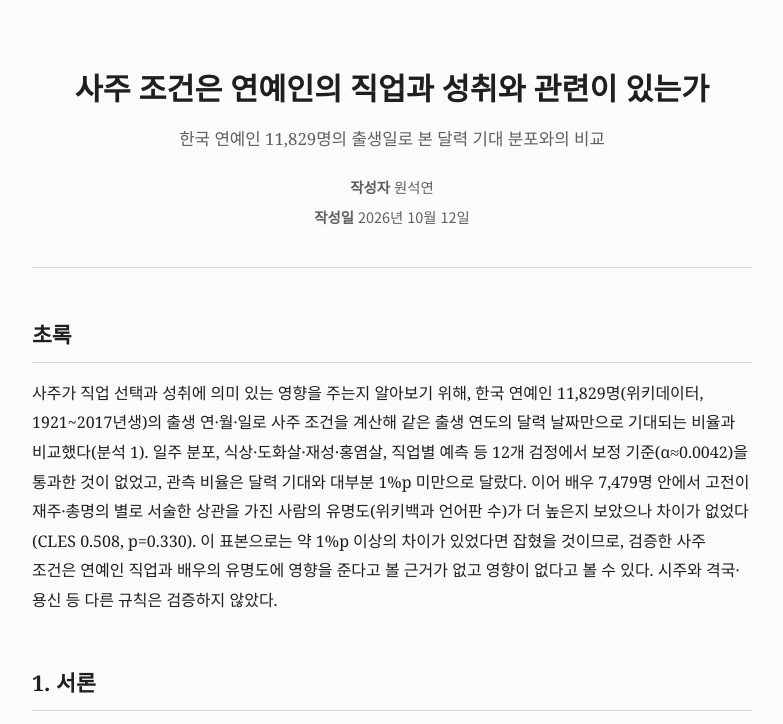
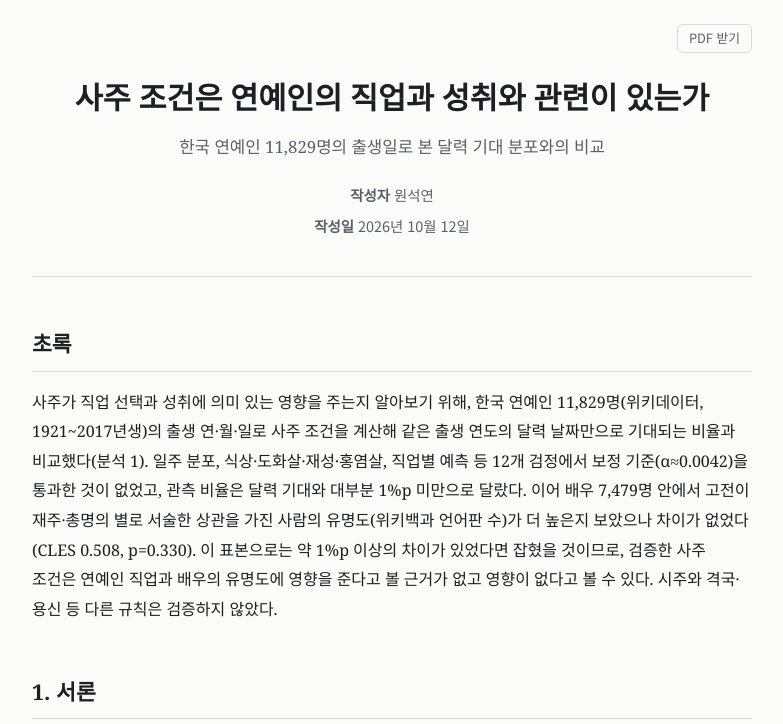
Before and after one commit to Nugury-code/saju-celebrity-test, a plain HTML site: page index.html in a window 1280 px wide. Shown: the top 724 px of the page, without its empty margins (248-1031 px from the left). Drawn offline with Linux system fonts and the light colour scheme.

Commit message:
논문 페이지 오른쪽 위에 PDF 받기 버튼 추가

```diff
--- a/index.html
+++ b/index.html
@@ -13,8 +13,11 @@
 @media (prefers-color-scheme:dark){:root:not([data-theme="light"]){--bg:#17191c;--fg:#e6e7e9;--mute:#9aa0a8;--rule:#33373c;--accent:#8fb8d6;--head:#202327;color-scheme:dark}}
 :root[data-theme="dark"]{--bg:#17191c;--fg:#e6e7e9;--mute:#9aa0a8;--rule:#33373c;--accent:#8fb8d6;--head:#202327;color-scheme:dark}
 body{background:var(--bg);color:var(--fg);font-family:var(--serif);font-size:16px;line-height:1.85;margin:0;padding:0;word-break:keep-all;overflow-wrap:break-word}
+.dl{text-align:right;font-family:var(--sans);font-size:.8rem;line-height:1}
+.dl a{display:inline-block;padding:7px 11px;border:1px solid var(--rule);border-radius:6px;color:var(--mute);text-decoration:none}
+.dl a:hover,.dl a:focus-visible{color:var(--accent);border-color:var(--accent);outline:none}
 main{max-width:720px;margin-inline:auto;padding-inline:16px;padding-block:24px 56px}
-.cover{text-align:center;padding-block:44px 32px;border-bottom:1px solid var(--rule);margin-bottom:24px}
+.cover{text-align:center;padding-block:24px 32px;border-bottom:1px solid var(--rule);margin-bottom:24px}
 .cover h1{font-size:clamp(1.5rem,5vw,1.9rem);line-height:1.4;margin:0 0 12px;text-wrap:balance}
 .cover h2{font-size:1.05rem;font-weight:400;color:var(--mute);margin:0 0 20px;border:0;padding:0}
 .cover p{margin:4px 0;font-family:var(--sans);font-size:.9rem;color:var(--mute)}
@@ -31,6 +34,7 @@ a{color:var(--accent)}
 </head>
 <body>
 <main>
+<div class="dl"><a href="paper/paper.pdf" download>PDF 받기</a></div>
 <section id="사주-조건은-연예인의-직업과-성취와-관련이-있는가" class="cover">
 <h1>사주 조건은 연예인의 직업과 성취와 관련이 있는가</h1>
 <h2 id="한국-연예인-11829명의-출생일로-본-달력-기대-분포와의-비교">한국 연예인 11,829명의 출생일로 본 달력 기대 분포와의 비교</h2>
```
